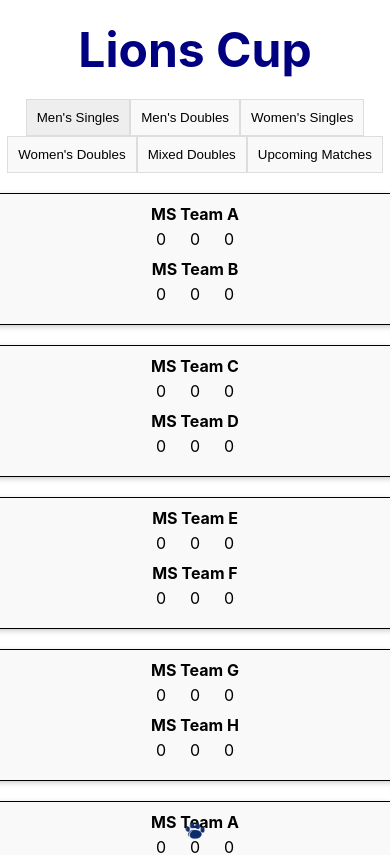
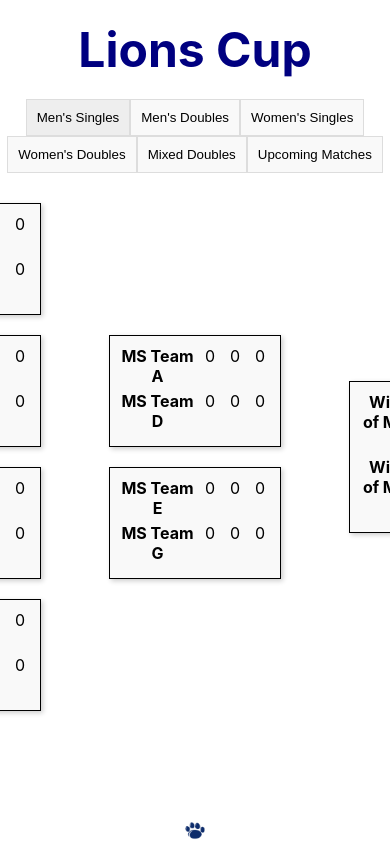
Before and after one commit to Spy12150/Tournament-Bracket, a React (Create React App) app: page / in a window 390 px wide. Shown: the top 855 px of the page. Built offline with nearby package versions, Linux system fonts and the light colour scheme.

Commit message:
Mobile test 2

```diff
--- a/src/Bracket.css
+++ b/src/Bracket.css
@@ -1,9 +1,10 @@
 /* Container for the entire bracket */
 .bracket {
     display: flex;
-    flex-direction: column; /* Stack rounds vertically on small screens */
+    justify-content: center;
     align-items: center;
-    justify-content: center;
+    overflow-x: auto; /* Allow horizontal scrolling */
+    padding: 10px; /* Add some padding */
 }
 
 /* Styling for each round */
@@ -11,7 +12,7 @@
     display: flex;
     flex-direction: column;
     align-items: center;
-    width: 100%; /* Full width on small screens */
+    min-width: 200px; /* Ensure minimum width for each round */
 }
 
 /* Match.css */
@@ -19,7 +20,7 @@
     border: 1px solid #000;
     padding: 10px;
     margin-bottom: 20px;
-    width: 100%; /* Full width on small screens */
+    width: 200px; /* Fixed width for match */
     text-align: center;
     background-color: #f9f9f9;
     box-shadow: 2px 2px 5px rgba(0, 0, 0, 0.2);
@@ -30,8 +31,7 @@
 
 .match-detail {
     display: flex;
-    flex-direction: column; /* Stack team and scores vertically on small screens */
-    align-items: center;
+    justify-content: space-between;
     margin-bottom: 5px;
 }
 
@@ -41,36 +41,25 @@
 
 .scores {
     display: flex;
-    flex-wrap: wrap; /* Wrap scores if needed on small screens */
-    justify-content: center;
 }
 
 .score {
     width: 30px;
     text-align: center;
-    margin: 5px 2px; /* Adjust margin for smaller screens */
+    margin-left: 5px;
 }
 
-/* Media query for larger screens */
-@media (min-width: 768px) {
-    .bracket {
-        flex-direction: row; /* Align rounds horizontally on larger screens */
+.round + .round {
+    margin-left: 40px;
+}
+
+/* Media query for smaller screens */
+@media (max-width: 768px) {
+    .match {
+        width: 150px; /* Smaller width for matches on mobile */
     }
 
-    .round {
-        width: auto; /* Auto width on larger screens */
-    }
-
-    .match {
-        width: 200px; /* Fixed width on larger screens */
-    }
-
-    .match-detail {
-        flex-direction: row; /* Align team and scores horizontally on larger screens */
-        justify-content: space-between;
-    }
-
-    .round + .round {
-        margin-left: 40px;
+    .score {
+        width: 20px; /* Smaller score boxes on mobile */
     }
 }
```
